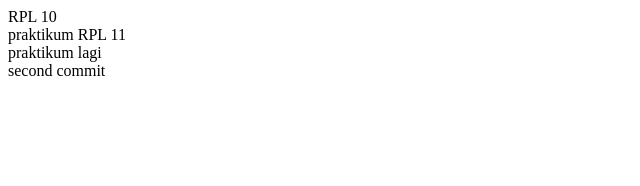
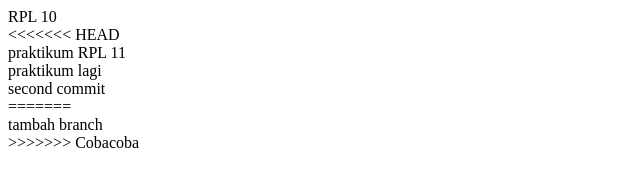
Before and after one commit to Zankimen/git, a plain HTML site: page index.html in a window 1280 px wide. Shown: the whole page, without its empty margins (0-640 px from the left). Drawn offline with Linux system fonts and the light colour scheme.

Commit message:
Resolve Conflict

```diff
--- a/index.html
+++ b/index.html
@@ -9,8 +9,12 @@
     <div>
         RPL 10
     </div>
+<<<<<<< HEAD
     <div> praktikum RPL 11</div>
     <div> praktikum lagi </div>
     <div> second commit</div>
+=======
+    <div> tambah branch</div>
+>>>>>>> Cobacoba
 </body>
 </html>
```
